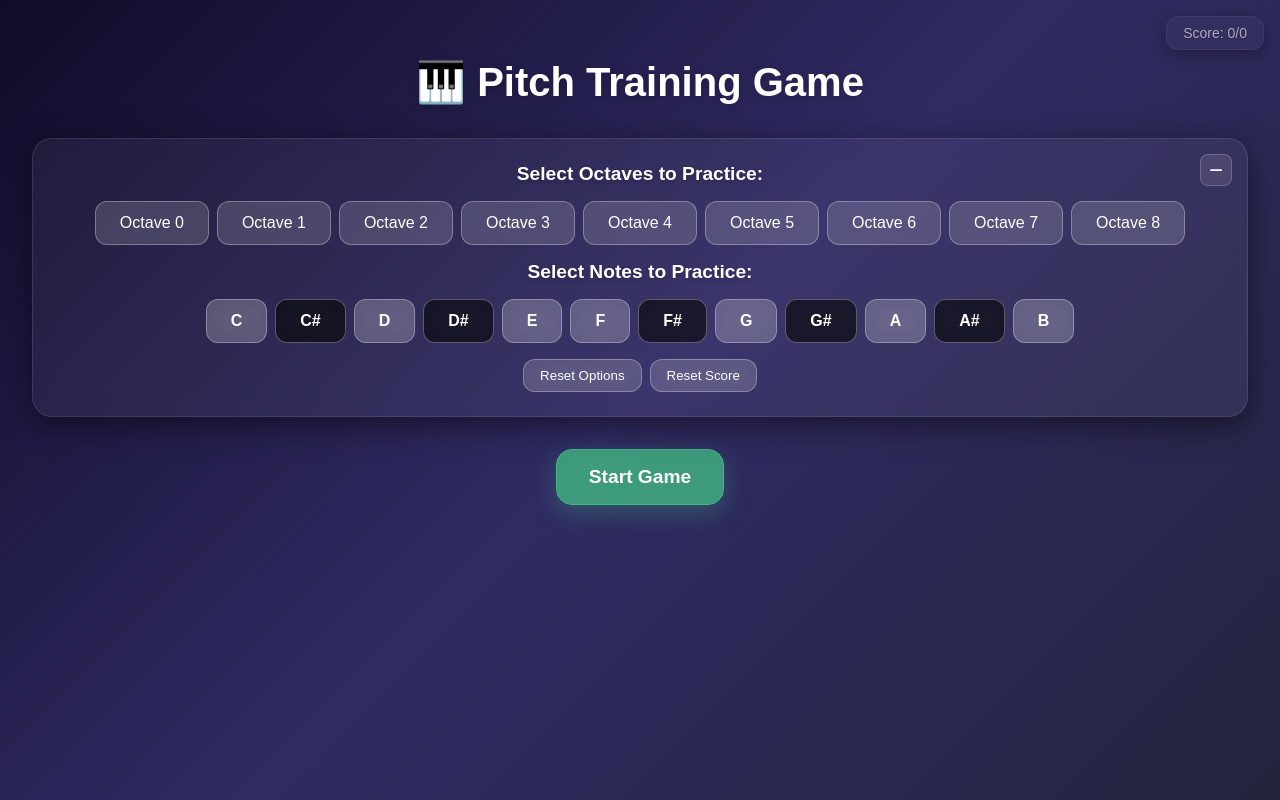
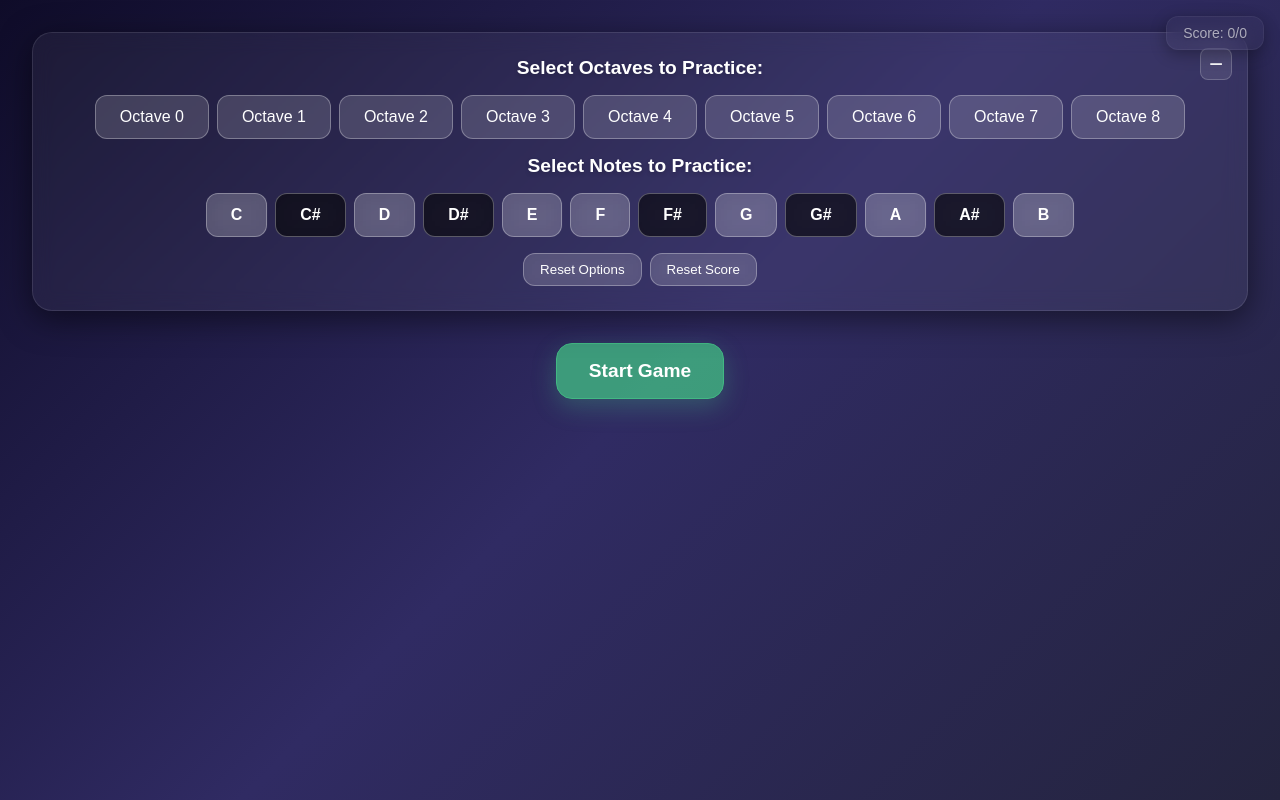
Before and after one commit to FrancqNicolas/pitch-training-v2, a Vue app: page / in a window 1280 px wide. Built offline with nearby package versions, Linux system fonts and the light colour scheme.

Commit message:
fix: remove title

```diff
--- a/src/App.vue
+++ b/src/App.vue
@@ -50,8 +50,6 @@ const handleStartNewRound = () => {
 
 <template>
   <div class="container">
-    <h1>🎹 Pitch Training Game</h1>
-
     <div class="options-wrapper">
       <button @click="toggleOptions" class="toggle-icon-btn">
         {{ showOptions ? '−' : '+' }}
```
